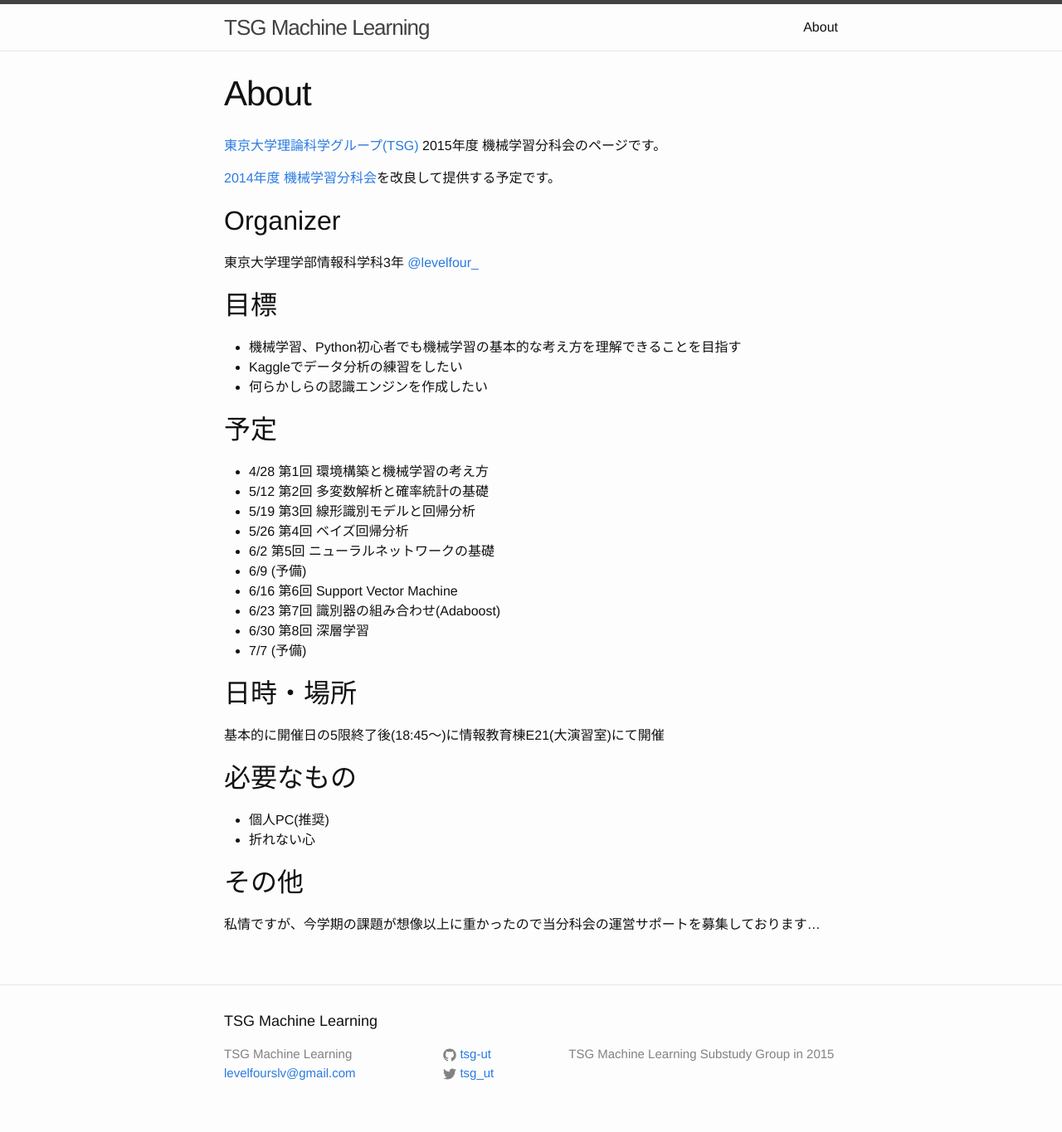
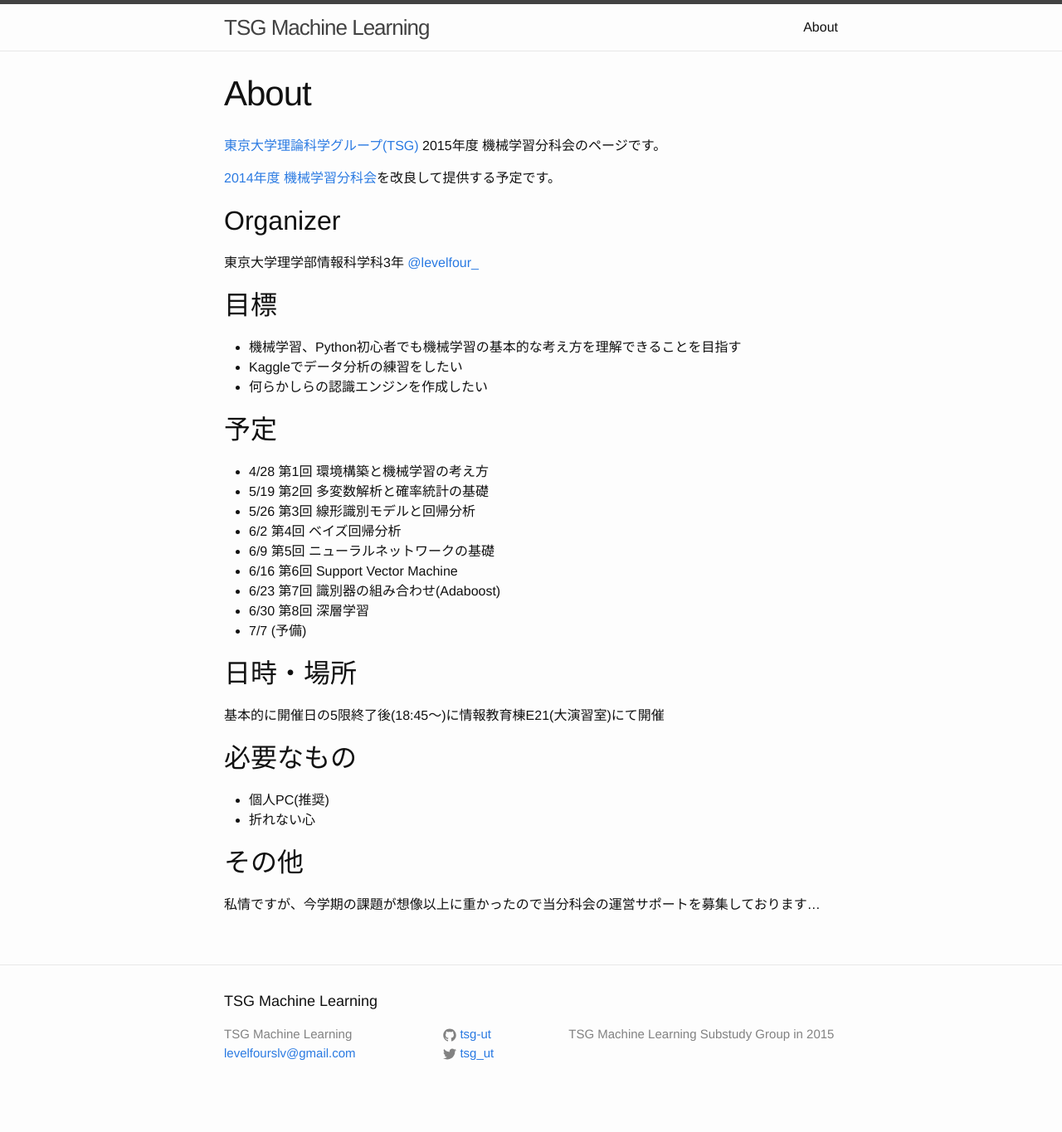
Before and after one commit to tsg-ut/ml2015, a Jekyll site: the page built from about.md, in a window 1280 px wide. Shown: the whole page at 83% size. Built offline with Jekyll 4.4.1, drawn with Linux system fonts in a browser that asks for light colours; Markdown is read by kramdown in place of the engine named in the settings; after the commit the page ends 1341 px from its top, so only the background shows below that.

Commit message:
update about

```diff
--- a/about.md
+++ b/about.md
@@ -20,11 +20,10 @@ permalink: /about/
 ## 予定
 
 + 4/28 第1回 環境構築と機械学習の考え方
-+ 5/12 第2回 多変数解析と確率統計の基礎
-+ 5/19 第3回 線形識別モデルと回帰分析
-+ 5/26 第4回 ベイズ回帰分析
-+ 6/2 第5回 ニューラルネットワークの基礎
-+ 6/9 (予備)
++ 5/19 第2回 多変数解析と確率統計の基礎
++ 5/26 第3回 線形識別モデルと回帰分析
++ 6/2  第4回 ベイズ回帰分析
++ 6/9  第5回 ニューラルネットワークの基礎
 + 6/16 第6回 Support Vector Machine
 + 6/23 第7回 識別器の組み合わせ(Adaboost)
 + 6/30 第8回 深層学習
```
Also changed, not shown: 2 other files.
